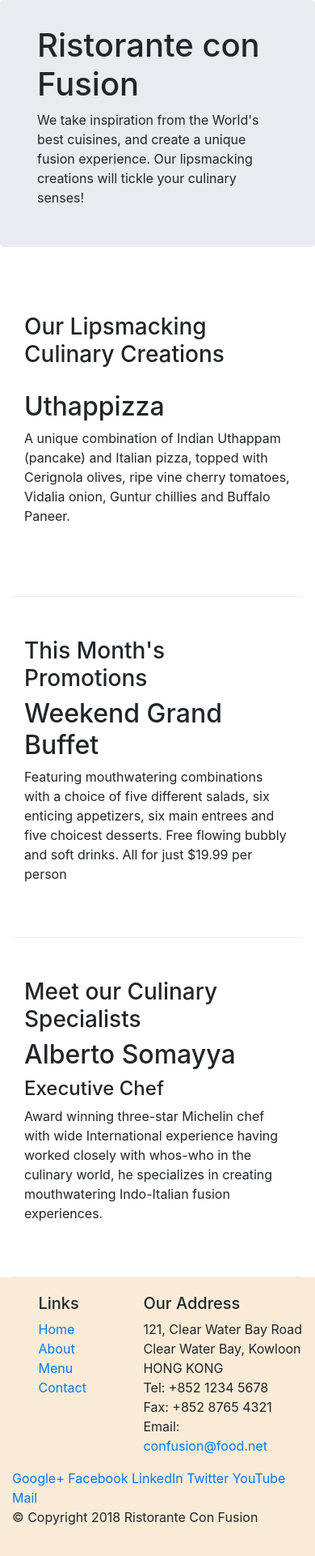
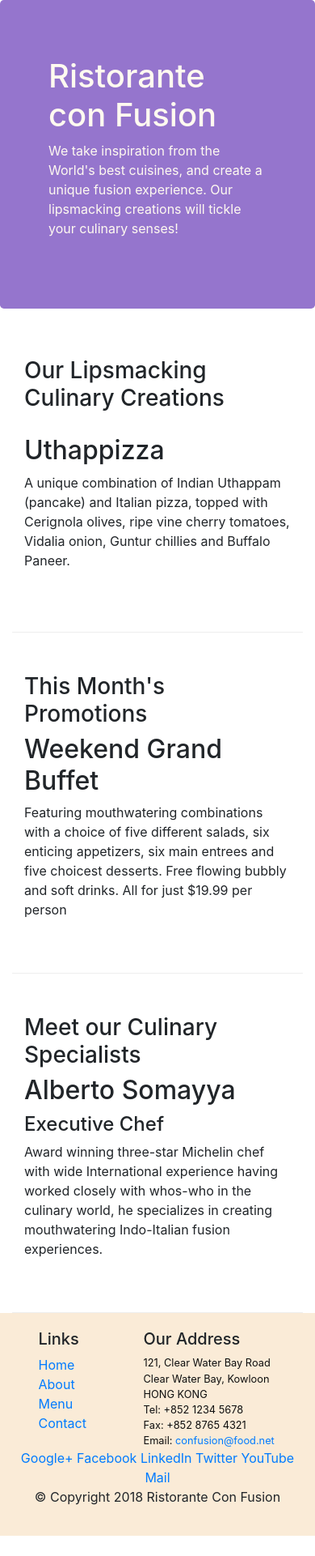
Before and after one commit to SalemFeyzo/confusion, a website: page index.html in a window 390 px wide. Shown: the whole page at 81% size. After the commit the page ends 1896 px from the top, so only its background shows below. Drawn offline with nearby package versions, Linux system fonts and the light colour scheme.

Commit message:
last changes

```diff
--- a/css/style.css
+++ b/css/style.css
@@ -13,3 +13,14 @@
     margin: 0px auto;
     padding: 20px 0px 20px 0px;
 }
+.jumbotron {
+    padding: 70px 30px 70px 30px;
+    margin: 0 auto;
+    background-color: #9575cd;
+    color: floralwhite;
+}
+.adress {
+    font-size: 80%;
+    margin: 0px;
+    color: #0f0f0f;
+}
--- a/index.html
+++ b/index.html
@@ -29,7 +29,7 @@
     </header>
 
     <div class="container">
-        <div class="row row-content">
+        <div class="row row-content align-items-center">
             <div class="col-12 col-sm-4 order-sm-last col-md-3">
                 <h3>Our Lipsmacking Culinary Creations</h3>
             </div>
@@ -40,7 +40,7 @@
         </div>
 
 
-        <div class="row row-content">
+        <div class="row row-content align-items-center">
             <div class="col-12 col-sm-4 col-md-3">
                 <h3>This Month's Promotions</h3>
             </div>
@@ -50,7 +50,7 @@
             </div>
         </div>
 
-        <div class="row row-content">
+        <div class="row row-content align-items-center">
             <div class="col-12 col-sm-4 order-sm-last col-md-3">
                 <h3>Meet our Culinary Specialists</h3>
             </div>
@@ -76,7 +76,7 @@
                 </div>
                 <div class="col-7 col-sm-5">
                     <h5>Our Address</h5>
-                    <address>
+                    <address class="adress">
 		              121, Clear Water Bay Road<br>
 		              Clear Water Bay, Kowloon<br>
 		              HONG KONG<br>
@@ -85,8 +85,8 @@
 		              Email: <a href="mailto:confusion@food.net">confusion@food.net</a>
 		           </address>
                 </div>
-                <div class="col-12 col-sm-4">
-                    <div>
+                <div class="col-12 col-sm-4 align-self-center">
+                    <div class="text-center">
                         <a href="http://google.com/+">Google+</a>
                         <a href="http://www.facebook.com/profile.php?id=">Facebook</a>
                         <a href="http://www.linkedin.com/in/">LinkedIn</a>
@@ -96,7 +96,7 @@
                     </div>
                 </div>
            </div>
-           <div class="row">
+           <div class="row justify-content-center">
                 <div class="col-auto">
                     <p>© Copyright 2018 Ristorante Con Fusion</p>
                 </div>
```
